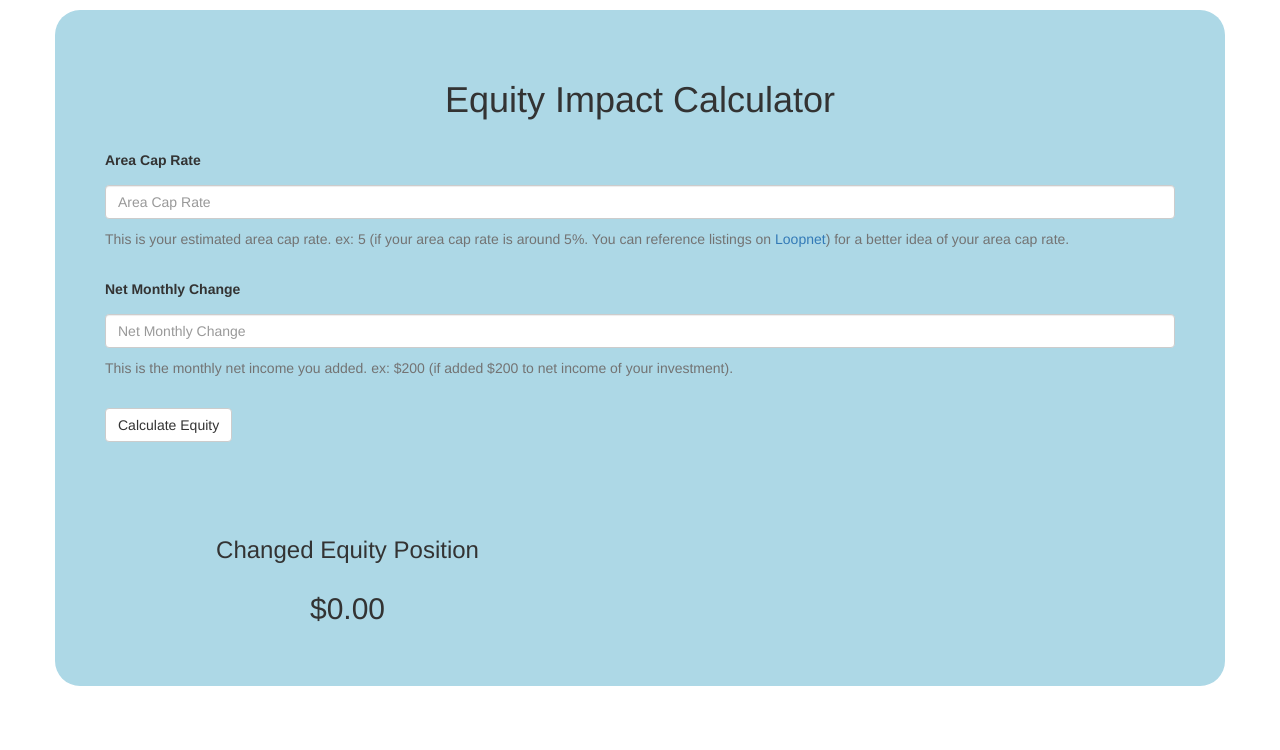
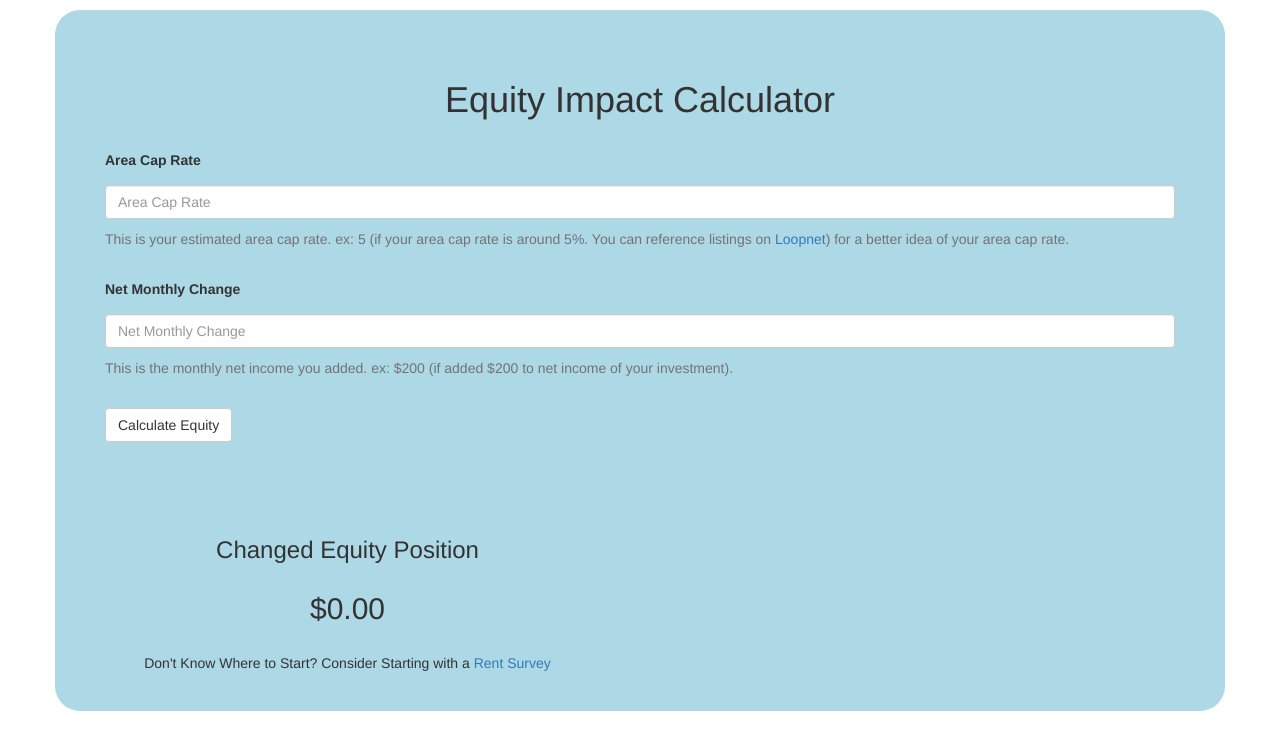
Before and after one commit to synapticsynergy/solomvp, a website: page public/index.html in a window 1280 px wide. Drawn offline with nearby package versions, Linux system fonts and the light colour scheme.

Commit message:
added ng-hide for default message

```diff
--- a/public/index.html
+++ b/public/index.html
@@ -38,6 +38,7 @@
               <h3 class="text-center topPad">Changed Equity Position</h3>
               <p class="text-center result">{{ roi | currency }}</p>
               <h5 class="text-center" ng-show="isPositive()">You're On Your Way to World Domination!</h5>
+              <h5 class="text-center" ng-hide="isPositive()">Don't Know Where to Start? Consider Starting with a <a href="https://www.rentometer.com/">Rent Survey</a></h5>
             </div>
           </div>
           <div class="col-md-6 colPad">
```
